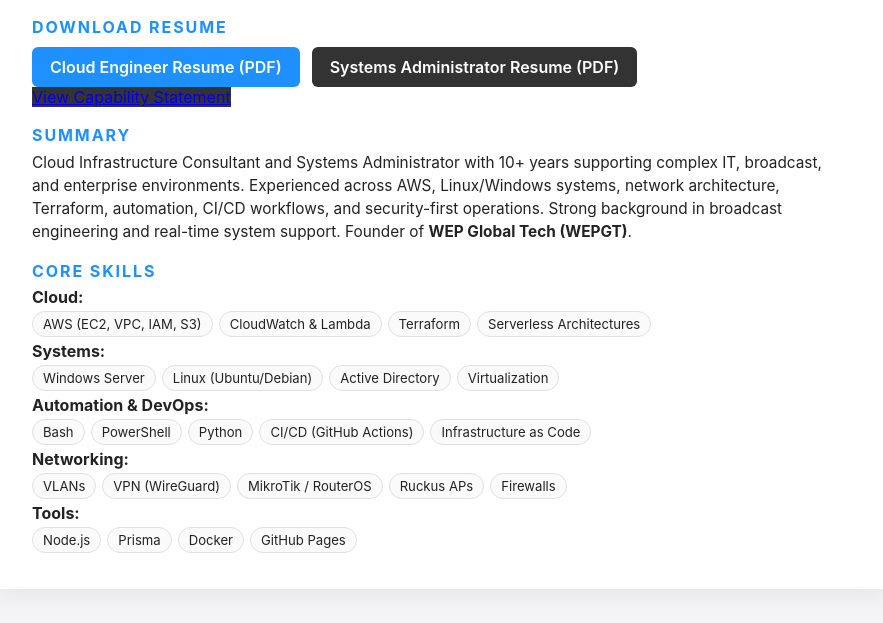
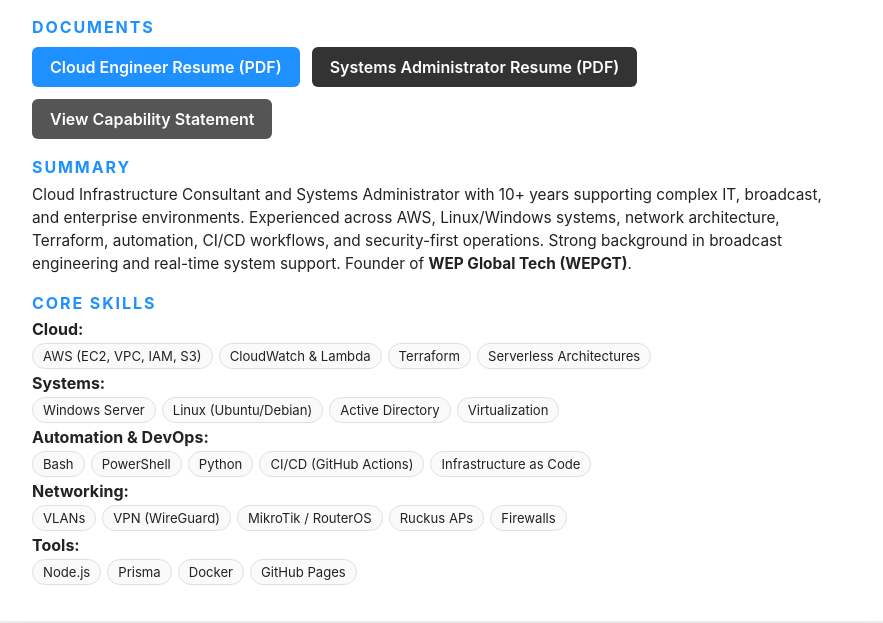
Before and after one commit to WEPGT/elroyphillip-resume, a plain HTML site: page index.html in a window 1280 px wide. Shown: the part 209-832 px from the top of the page, without its empty margins (198-1081 px from the left). Drawn offline with Linux system fonts and the light colour scheme.

Commit message:
Refactor index.html for improved structure and content

```diff
--- a/index.html
+++ b/index.html
@@ -194,9 +194,11 @@
       </div>
     </header>
 <!-- RESUME DOWNLOAD BUTTONS -->
+<!-- RESUME & CAPABILITY BUTTONS -->
 <section>
-  <h2>Download Resume</h2>
+  <h2>Documents</h2>
   <div style="display:flex; gap:12px; flex-wrap:wrap; margin-top:10px;">
+
     <a href="Elroy_Phillip_Cloud_Engineer_Resume.pdf" target="_blank"
        style="padding:10px 18px; background:#1E90FF; color:white; border-radius:6px; text-decoration:none; font-weight:600;">
        Cloud Engineer Resume (PDF)
@@ -206,11 +208,15 @@
        style="padding:10px 18px; background:#333; color:white; border-radius:6px; text-decoration:none; font-weight:600;">
        Systems Administrator Resume (PDF)
     </a>
+
+    <a href="capability-statement.html" target="_blank"
+       style="padding:10px 18px; background:#555; color:white; border-radius:6px; text-decoration:none; font-weight:600;">
+       View Capability Statement
+    </a>
+
   </div>
-</section><a href="capability-statement.html" class="btn" style="background:#333;">View Capability Statement</a>
+</section>
 
-    <!-- SUMMARY -->
-    <section>
       <h2>Summary</h2>
       <p class="summary">
         Cloud Infrastructure Consultant and Systems Administrator with 10+ years supporting complex IT, broadcast,
```
